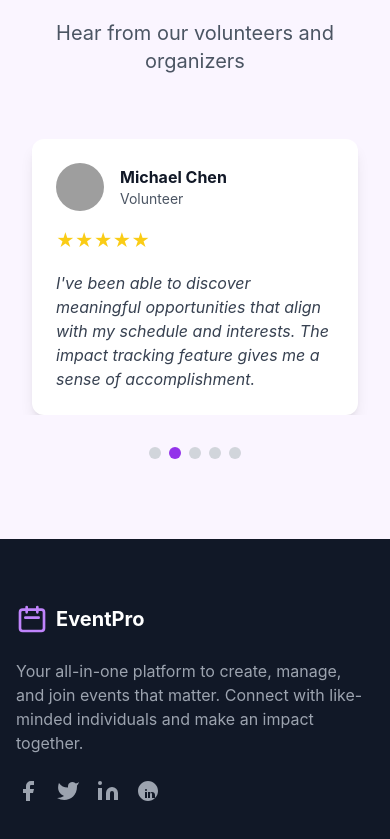
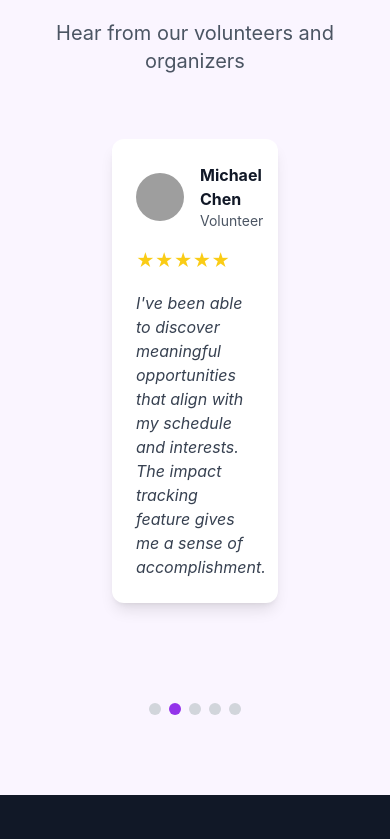
Before and after one commit to mu-subhan/Event-Management-System, a React (Create React App) app in the folder client/: page / in a window 390 px wide. Shown: the part 4520-5359 px from the top of the page. Built offline with nearby package versions, Linux system fonts and the light colour scheme; grey boxes are pictures that could not be loaded.

Commit message:
fix some issue

```diff
--- a/client/src/Components/Shared/FooterSection.jsx
+++ b/client/src/Components/Shared/FooterSection.jsx
@@ -61,7 +61,7 @@ const FooterSection = () => {
   return (
     <footer id="contact" className="bg-gray-900 text-white pt-16 pb-8">
       <div className="container mx-auto px-4 md:px-6">
-        <div className="grid grid-cols-1 md:grid-cols-2 lg:grid-cols-5 gap-8 mb-12">
+        <div className="grid grid-cols-1 md:grid-cols-2 lg:grid-cols-6 gap-8 mb-12">
           <div className="lg:col-span-2">
             <div className="flex items-center mb-6">
               <svg className="h-8 w-8 text-purple-400" fill="none" viewBox="0 0 24 24" stroke="currentColor">
@@ -69,7 +69,8 @@ const FooterSection = () => {
               </svg>
               <span className="ml-2 text-xl font-bold">EventPro</span>
             </div>
-            <p className="text-gray-400 mb-6">
+
+            <p className="text-gray-400 mb-6 w-96 text-justify">
               Your all-in-one platform to create, manage, and join events that matter. Connect with like-minded individuals and make an impact together.
             </p>
             <div className="flex space-x-4">
--- a/client/src/Components/Shared/TestimonialsSection.jsx
+++ b/client/src/Components/Shared/TestimonialsSection.jsx
@@ -122,7 +122,7 @@ const TestimonialsSection = () => {
               style={{ transform: `translateX(-${activeIndex * 100}%)` }}
             >
               {testimonials.map((testimonial, index) => (
-                <div key={index} className="w-full flex-shrink-0 px-4">
+                <div key={index} className="w-full flex-shrink-0 px-24">
                   <TestimonialCard {...testimonial} />
                 </div>
               ))}
@@ -165,6 +165,7 @@ const TestimonialsSection = () => {
           </button>
         </div>
       </div>
+
     </section>
   );
 };
```
